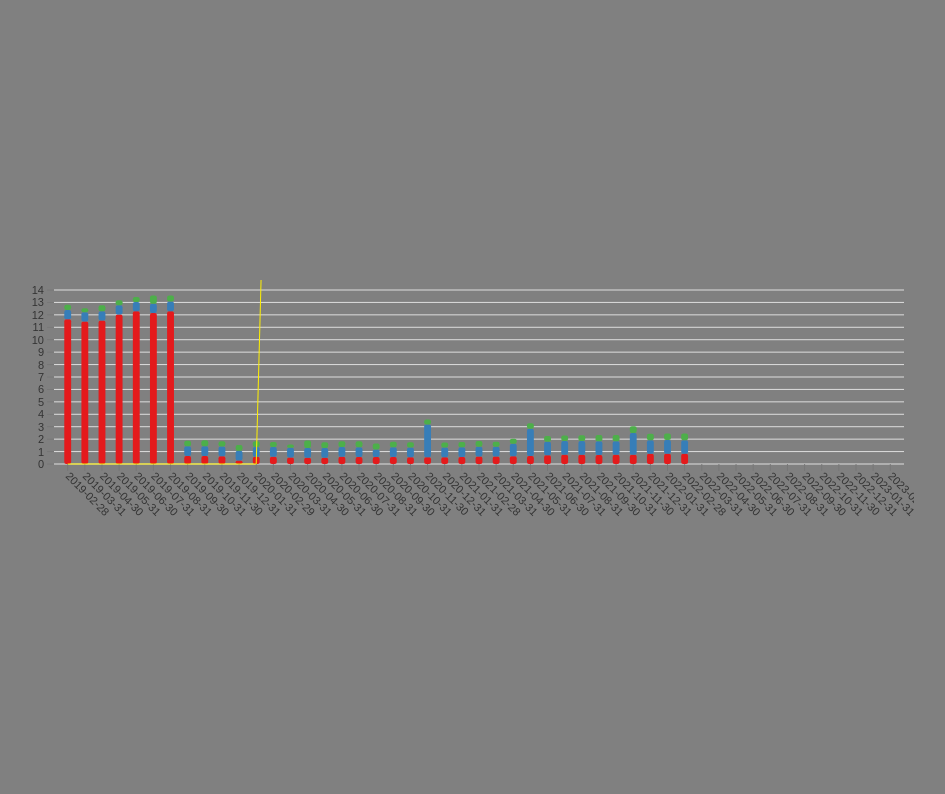
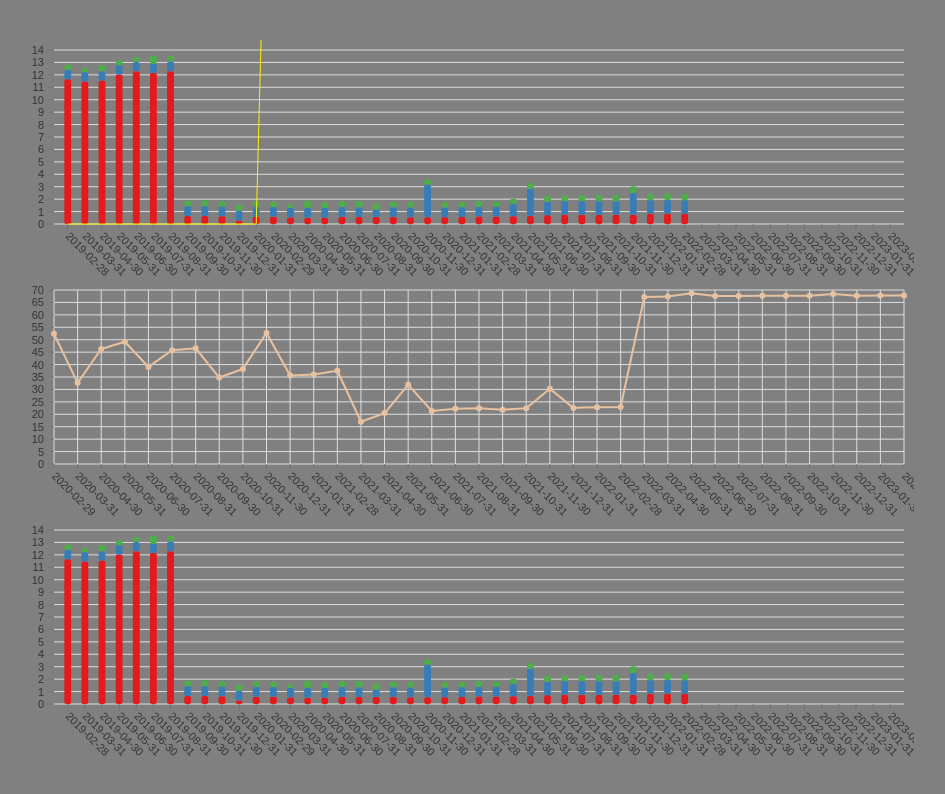
Before and after one commit to FranciscoMaik/POC_chart_bar_with_line, a Next.js app: page / in a window 1280 px wide. Shown: the top 794 px of the page, without its empty margins (174-1119 px from the left). Built offline with nearby package versions, Linux system fonts and the light colour scheme.

Commit message:
feat: using new components charts

```diff
--- a/src/pages/index.tsx
+++ b/src/pages/index.tsx
@@ -1,5 +1,5 @@
 import React from 'react';
-import { Chart } from '../components';
+import { Chart, ChartLine, ChartBar } from '../components';
 
 const Home: React.FC = function () {
   return (
@@ -7,12 +7,15 @@ const Home: React.FC = function () {
       style={{
         display: 'flex',
         alignItems: 'center',
+        flexDirection: 'column',
         justifyContent: 'center',
         minHeight: '100vh',
         backgroundColor: '#808080',
       }}
     >
       <Chart />
+      <ChartLine />
+      <ChartBar />
     </div>
   );
 };
```
